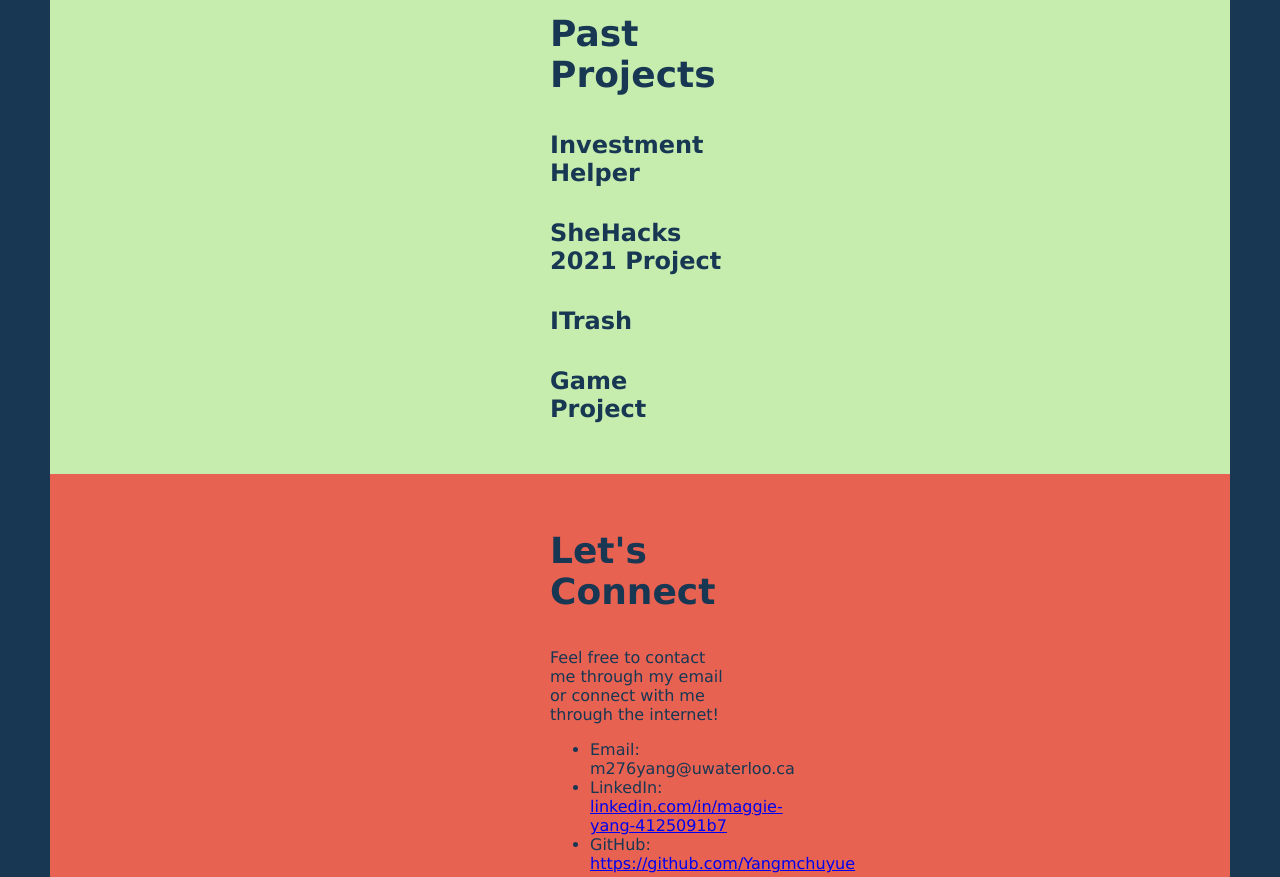
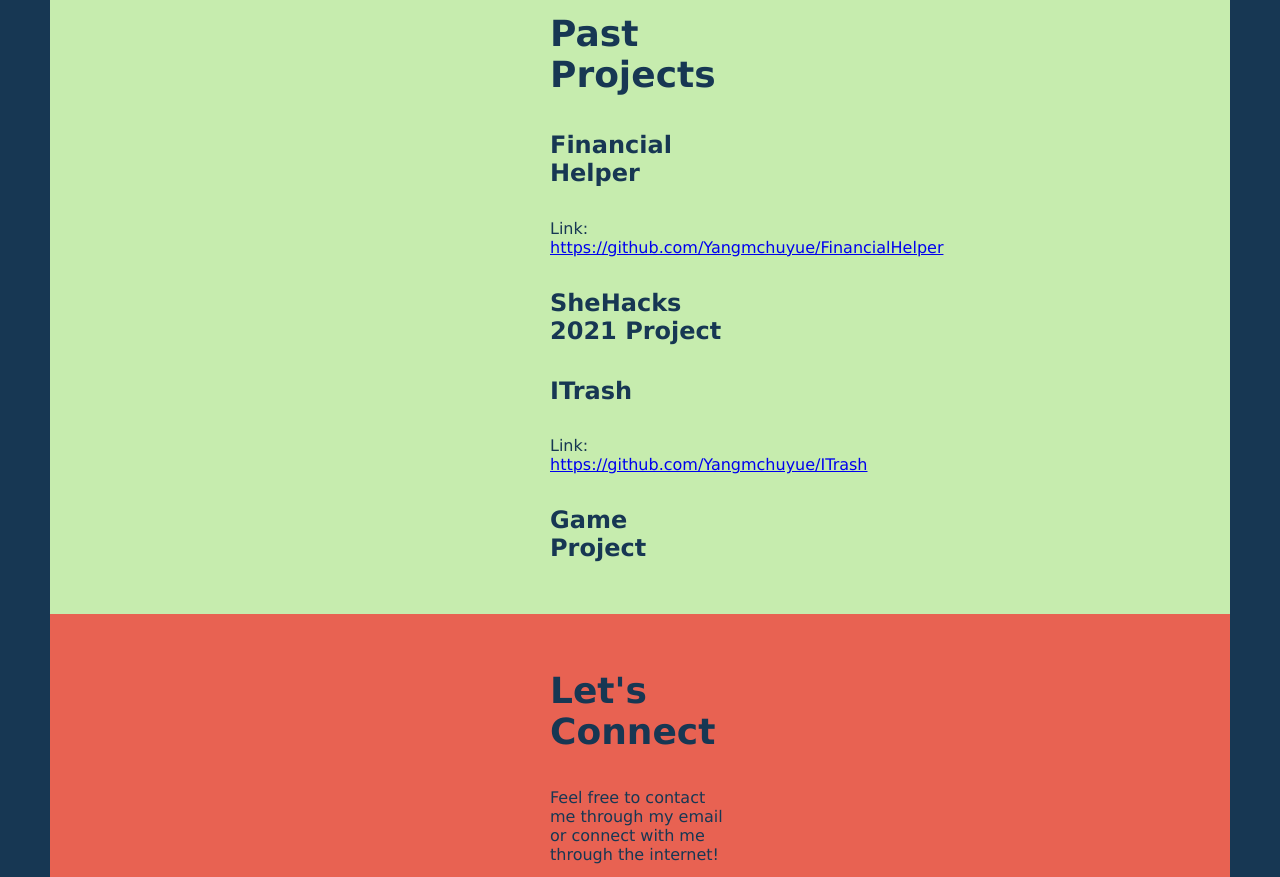
Before and after one commit to Yangmchuyue/Maggie_Yang.github.io, a plain HTML site: page index.html in a window 1280 px wide. Shown: the part 7740-8617 px from the top of the page. Drawn offline with Linux system fonts and the light colour scheme.

Commit message:
Update index.html

```diff
--- a/index.html
+++ b/index.html
@@ -87,9 +87,11 @@
 	</div>
 	<div class="Projects">
      		<h3>Past Projects</h3>
-     		<h4>Investment Helper</h4>
+     		<h4>Financial Helper</h4>
+		<p>Link: <a href="https://github.com/Yangmchuyue/FinancialHelper">https://github.com/Yangmchuyue/FinancialHelper</a></p>
      		<h4>SheHacks 2021 Project</h4>
      		<h4>ITrash</h4>
+		<p>Link: <a href="https://github.com/Yangmchuyue/ITrash">https://github.com/Yangmchuyue/ITrash</a></p>
      		<h4>Game Project</h4>
 	</div>
 	<div class="Contact">
```
